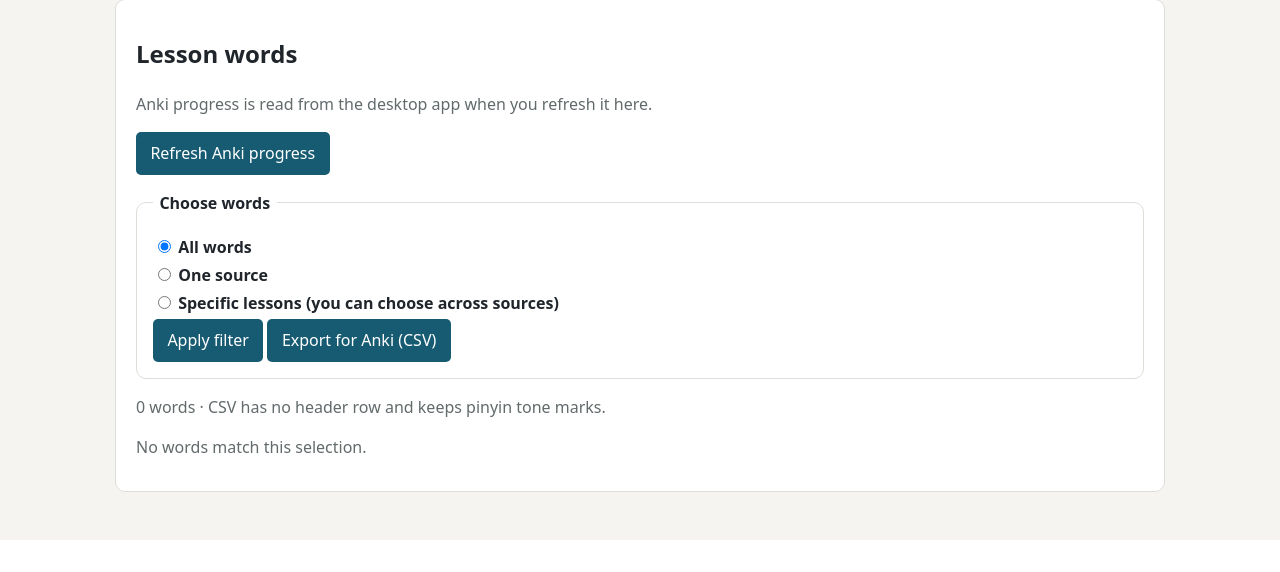
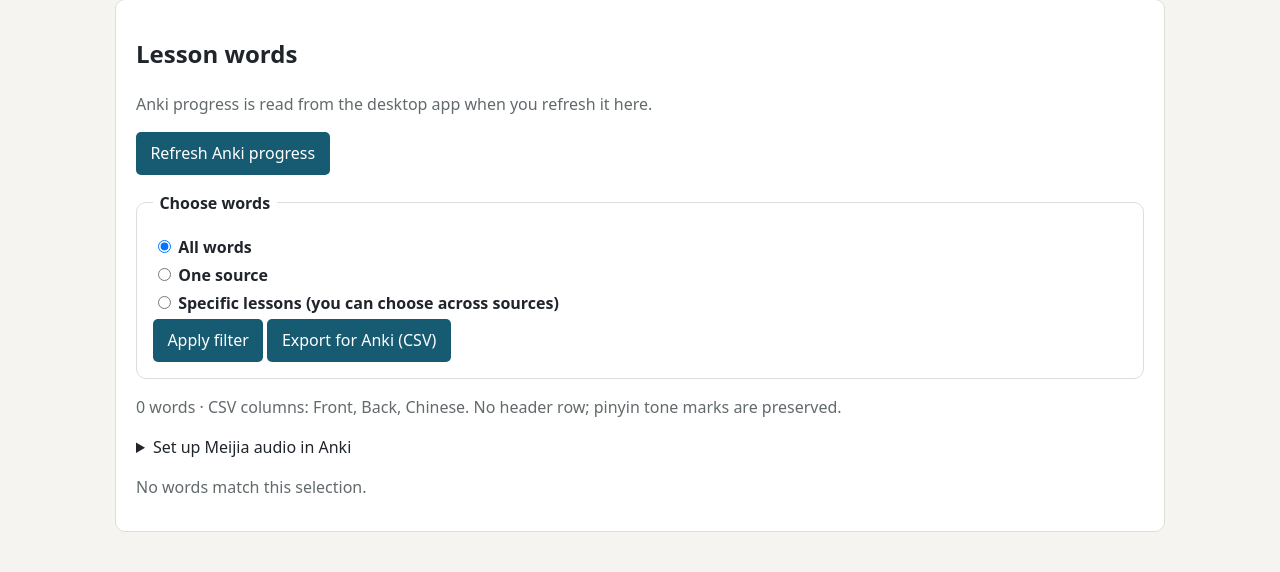
Before and after one commit to beirern/Chinese, a Django app: page /words/ in a window 1280 px wide. Shown: the part 260-832 px from the top of the page. Before the commit the page ends 800 px from the top, so only its background shows below. Run offline with Django 5.2, Linux system fonts and the light colour scheme; data comes from the database, SQL or seed files in the repository; data that the repository does not hold is empty.

Commit message:
Add Chinese export field and Meijia TTS setup instructions

```diff
--- a/lessons/templates/lessons/word_list.html
+++ b/lessons/templates/lessons/word_list.html
@@ -42,7 +42,19 @@
       <button type="submit" formaction="{% url 'word-export' %}">Export for Anki (CSV)</button>
     </fieldset>
   </form>
-  <p class="muted">{{ words|length }} words · CSV has no header row and keeps pinyin tone marks.</p>
+  <p class="muted">{{ words|length }} words · CSV columns: Front, Back, Chinese. No header row; pinyin tone marks are preserved.</p>
+  <details>
+    <summary>Set up Meijia audio in Anki</summary>
+    <ol>
+      <li>In Anki’s Manage Note Types, clone the note type used by your lesson cards and name it “Mandarin Meijia”. Keep Front and Back, then add a field named <strong>Chinese</strong>.</li>
+      <li>For existing cards, select only your lesson deck’s notes in Browse and use Change Note Type to switch to Mandarin Meijia. Map Front to Front and Back to Back, and retain the existing card template mapping to preserve scheduling.</li>
+      <li>Export these words and import the CSV into your lesson deck using Mandarin Meijia. Map columns 1–3 to Front, Back, Chinese. Choose to update existing notes matched by the first field, rather than import duplicates. Check the import preview before continuing.</li>
+      <li>In Cards, add this below <code>{% templatetag openvariable %}Front{% templatetag closevariable %}</code> in the front template:</li>
+    </ol>
+    <pre><code>{% templatetag openvariable %}tts zh_TW voices=Apple_Meijia:Chinese{% templatetag closevariable %}</code></pre>
+    <p>Anki provides the play button. With the standard back template, it also appears after revealing the answer. If it is hidden, enable audio play buttons in Anki’s preferences. Autoplay follows your existing deck settings.</p>
+    <p>Meijia must be installed on the device where you review. If it does not play, temporarily add <code>{% templatetag openvariable %}tts-voices:{% templatetag closevariable %}</code> to the template to check the available voice names. Chinese contains only traditional characters, so the simplified form is not read a second time.</p>
+  </details>
   {% if words %}
     <ul class="word-list">
       {% for word in words %}
--- a/lessons/views.py
+++ b/lessons/views.py
@@ -307,7 +307,7 @@ def word_export(request):
         front = word.traditional
         if word.simplified != word.traditional:
             front += f"（{word.simplified}）"
-        writer.writerow((front, f"{word.pinyin} - {word.english}"))
+        writer.writerow((front, f"{word.pinyin} - {word.english}", word.traditional))
     response = HttpResponse("\ufeff" + output.getvalue(), content_type="text/csv; charset=utf-8")
     response["Content-Disposition"] = 'attachment; filename="chinese-words-anki.csv"'
     return response
```
Also changed, not shown: lessons/tests.py (+24 -0 lines).
